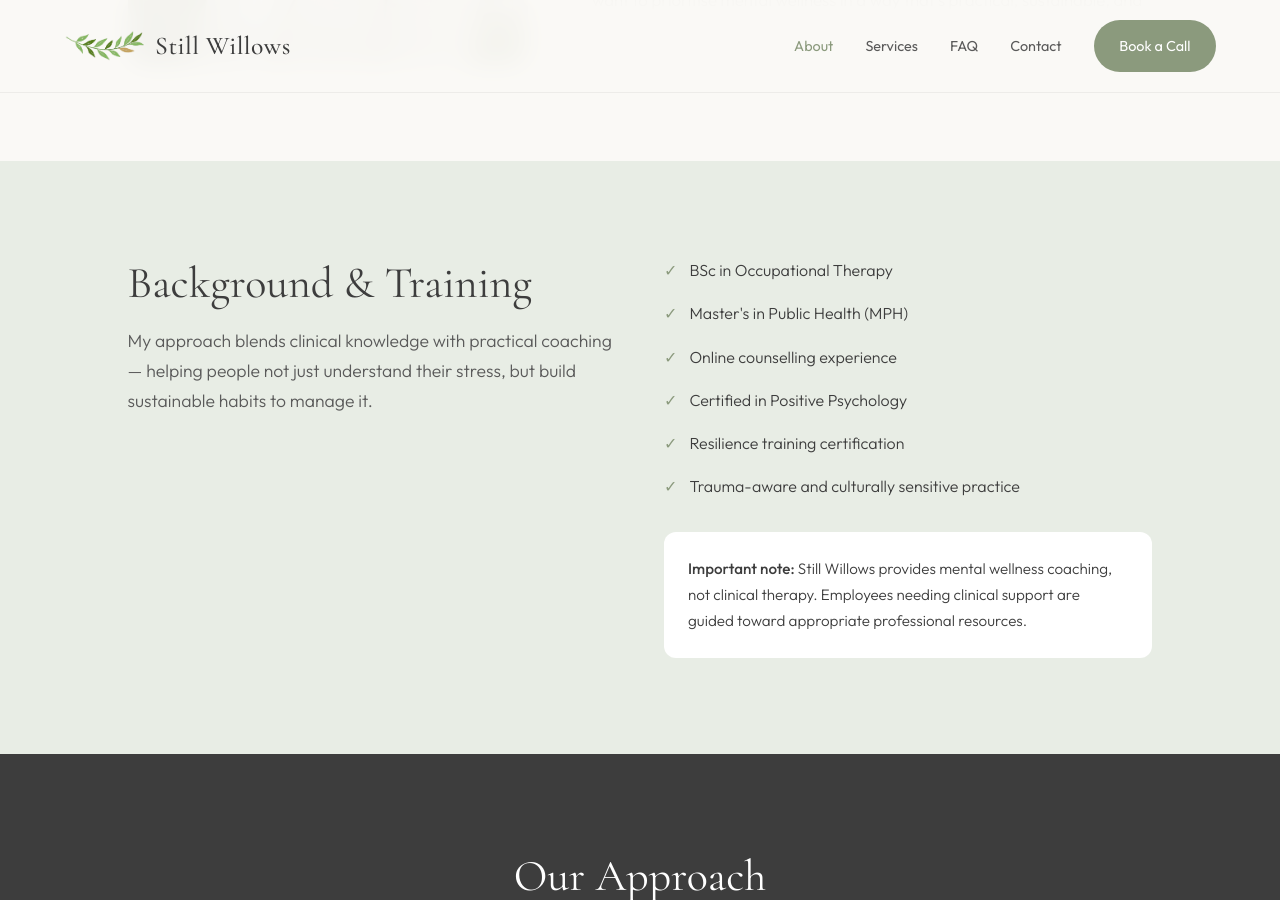
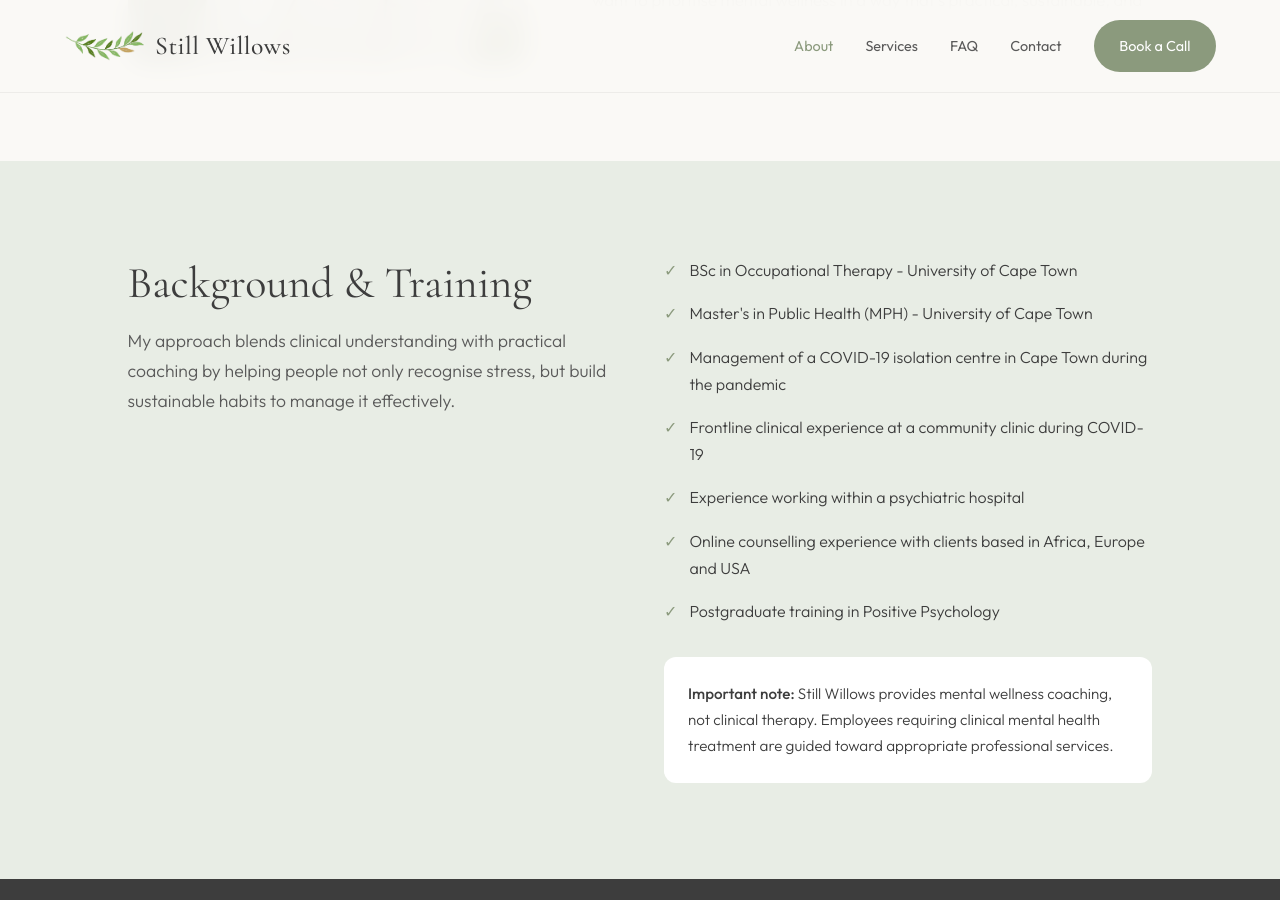
Before and after one commit to captainmike/stillwillows-website, a Jekyll site: the page built from about.md, in a window 1280 px wide and 900 px high, scrolled down 1259 px. Built offline with Jekyll 4.4.1, drawn with Linux system fonts in a browser that asks for light colours.

Commit message:
Update Background & Training credentials with detailed experience

```diff
--- a/_layouts/about.html
+++ b/_layouts/about.html
@@ -38,19 +38,20 @@ layout: default
     <div class="credentials-grid">
       <div>
         <h2>Background & Training</h2>
-        <p class="credentials-intro">My approach blends clinical knowledge with practical coaching — helping people not just understand their stress, but build sustainable habits to manage it.</p>
+        <p class="credentials-intro">My approach blends clinical understanding with practical coaching by helping people not only recognise stress, but build sustainable habits to manage it effectively.</p>
       </div>
       <div>
         <ul class="credential-list">
-          <li>BSc in Occupational Therapy</li>
-          <li>Master's in Public Health (MPH)</li>
-          <li>Online counselling experience</li>
-          <li>Certified in Positive Psychology</li>
-          <li>Resilience training certification</li>
-          <li>Trauma-aware and culturally sensitive practice</li>
+          <li>BSc in Occupational Therapy - University of Cape Town</li>
+          <li>Master's in Public Health (MPH) - University of Cape Town</li>
+          <li>Management of a COVID-19 isolation centre in Cape Town during the pandemic</li>
+          <li>Frontline clinical experience at a community clinic during COVID-19</li>
+          <li>Experience working within a psychiatric hospital</li>
+          <li>Online counselling experience with clients based in Africa, Europe and USA</li>
+          <li>Postgraduate training in Positive Psychology</li>
         </ul>
         <div class="credential-note">
-          <strong>Important note:</strong> Still Willows provides mental wellness coaching, not clinical therapy. Employees needing clinical support are guided toward appropriate professional resources.
+          <strong>Important note:</strong> Still Willows provides mental wellness coaching, not clinical therapy. Employees requiring clinical mental health treatment are guided toward appropriate professional services.
         </div>
       </div>
     </div>
```
